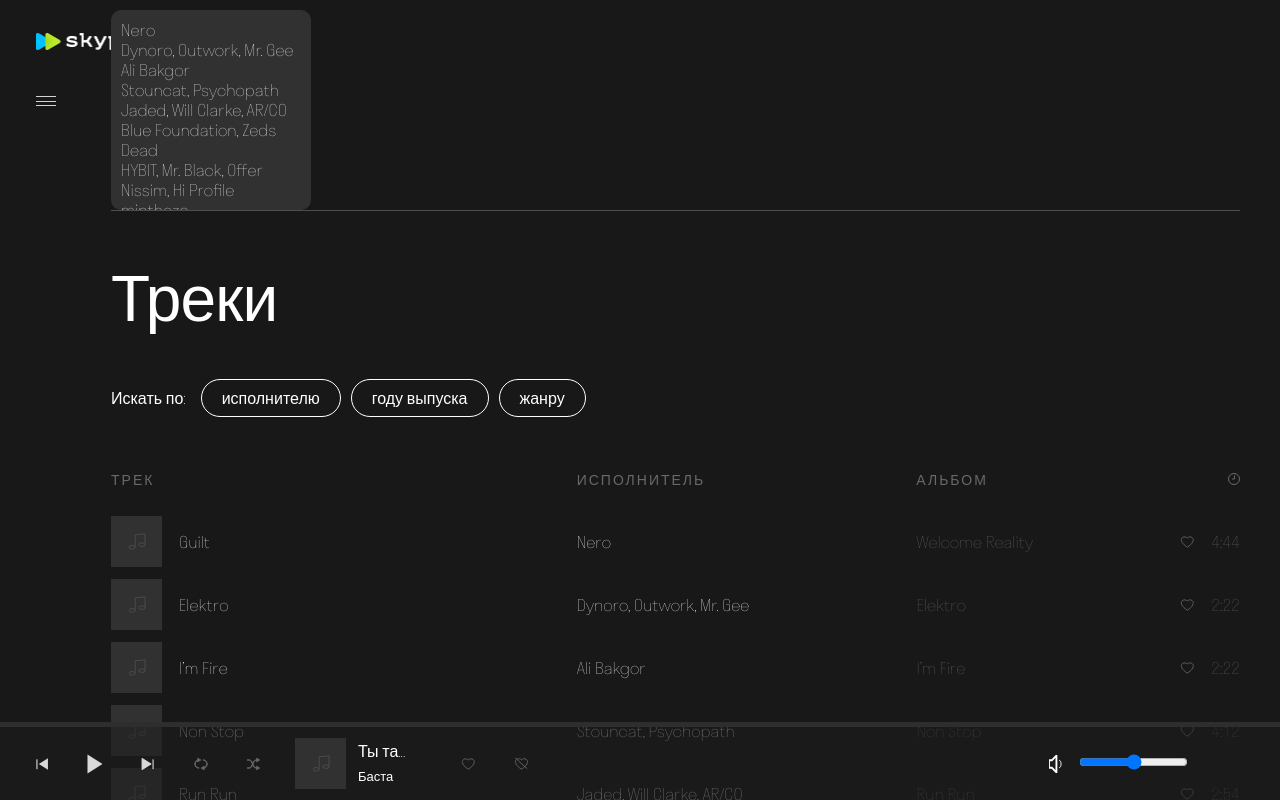
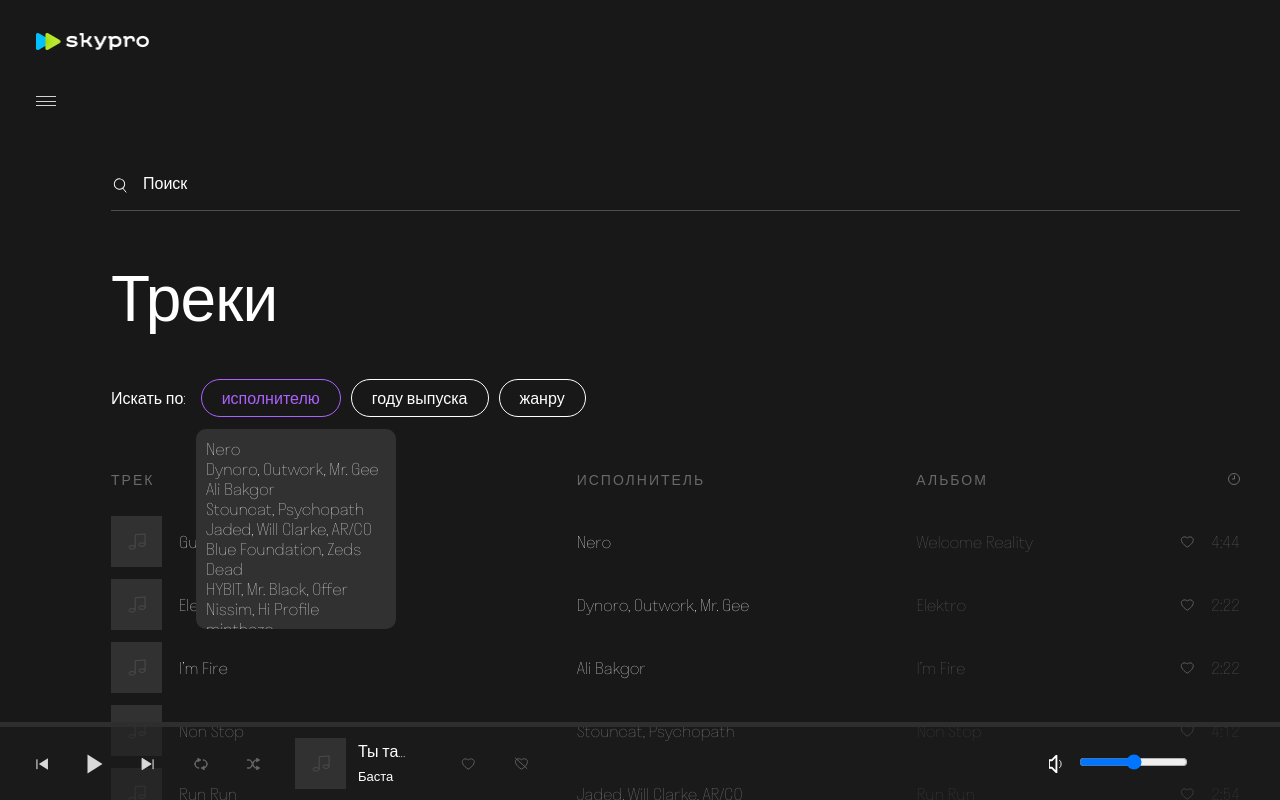
Before and after one commit to Anton-Somikkk/music, a React (Create React App) app: page / in a window 1280 px wide. Both pictures are taken after a click on the element "исполнителю". Built offline with nearby package versions, Linux system fonts and the light colour scheme.

Commit message:
домашка-3(2)

```diff
--- a/src/App.js
+++ b/src/App.js
@@ -1,4 +1,4 @@
-import React, { useRef, useEffect } from "react";
+import React, {useRef} from "react";
 import tracks from './tracks';
 
 function Wrapper() {
@@ -141,49 +141,54 @@
 
 function CentralBlockFilter() {
 
-  const [visibleListAuthorsElements, setVisibleListAuthorsElements] = useState(false);
-  const [visibleListYearsElements, setVisibleListYearsElements] = useState(false);
+  const [visibleListAuthors, setVisibleListAuthors] = useState(false);
+  const [visibleListYears, setVisibleListYears] = useState(false);
+  const listAuthors = useRef(null);
+  // const listYears = useRef(null);
 
-  const toggleVisibilityListAuthorsElements = () => setVisibleListAuthorsElements(!visibleListAuthorsElements);
-  const toggleVisibilityListYearsElements = () => setVisibleListYearsElements(!visibleListYearsElements);
+  const toggleVisibilityListAuthors = () => {
+    setVisibleListAuthors(!visibleListAuthors);
+    listAuthors.current.classList.add('button-focus');
+  };
+  const toggleVisibilityListYears = () => {
+    setVisibleListYears(!visibleListYears);
+    listAuthors.current.classList.remove('button-focus');
 
-  const inputRef = useRef();
-  const inputRef2 = useRef();
-
-  const scrollHandler = () => {
-    console.log(inputRef.current.getBoundingClientRect());
-    console.log(inputRef2.current.getBoundingClientRect());
 
   };
-  useEffect(() => {
-    window.addEventListener("click", scrollHandler, true);
-    return () => {
-      window.removeEventListener("click", scrollHandler, true);
-    };
-  }, []);
+
+
+
+
+
+
 
 
   return (
-    <>
+
       <div className="centerblock__filter filter">
           <div className="filter__title">Искать по:</div>
-          <div ref={inputRef2} role="presentation" className="filter__button button-author _btn-text"
-           onClick={toggleVisibilityListAuthorsElements}
-            onKeyDown={toggleVisibilityListAuthorsElements}>исполнителю</div>
+          <div ref={listAuthors} role="presentation" className="filter__button button-author _btn-text"
+           onClick={toggleVisibilityListAuthors}
+            onKeyDown={toggleVisibilityListAuthors}>исполнителю</div>
           <div role="presentation" className="filter__button button-year _btn-text"
-           onClick={toggleVisibilityListYearsElements}
-            onKeyDown={toggleVisibilityListYearsElements}>году выпуска</div>
-          <div ref={inputRef} className="filter__button button-genre _btn-text">жанру</div>
+           onClick={toggleVisibilityListYears}
+            onKeyDown={toggleVisibilityListYears}>году выпуска</div>
+          <div className="filter__button button-genre _btn-text">жанру</div>
+
+            {visibleListAuthors && (<div className="centerblock__popup-list-authors centerblock__popup-list_overflow">
+        <FilterPopupListAuthorsElementsRender />
+        </div>)}
+
+            {visibleListYears && (<div className="centerblock__popup-list-years centerblock__popup-list_overflow">
+        <FilterPopupListYearsElementsRender />
+        </div>)}
+
       </div>
 
-      {visibleListAuthorsElements && (<div className="centerblock__popup-list">
-      <FilterPopupListAuthorsElementsRender />
-      </div>)}
 
-      {visibleListYearsElements && (<div className="centerblock__popup-list">
-      <FilterPopupListYearsElementsRender />
-      </div>)}
-    </>
+
+
   );
 
 }
--- a/src/css/style.css
+++ b/src/css/style.css
@@ -216,17 +216,42 @@
       -ms-flex-align: center;
           align-items: center;
   margin-bottom: 51px;
+  position: relative;
 }
 
-.centerblock__popup-list {
+.centerblock__popup-list-authors, .centerblock__popup-list-years {
   width: 200px;
   height: 200px;
   position: absolute;
-  top: 10px;
+  top: 50px;
+  left: 85px;
   padding: 10px;
   border-radius: 10px;
   background-color: #313131;
+}
+
+.centerblock__popup-list_overflow {
   overflow-y: auto;
+}
+
+.centerblock__popup-list_overflow::-webkit-scrollbar {
+  width: 20px;
+}
+
+.centerblock__popup-list_overflow::-webkit-scrollbar-track {
+  background: #313131;
+  border-radius: 10px;
+}
+
+.centerblock__popup-list_overflow::-webkit-scrollbar-thumb {
+  background-color: #181818;
+  border-radius: 10px;
+  border: 3px solid #FFF;
+}
+
+.centerblock__popup-list_overflow::-webkit-scrollbar-thumb:hover {
+  background-color: #fff;
+  border: 3px solid #181818;
 }
 
 .centerblock__content {
@@ -880,4 +905,9 @@
 .volume__progress-line {
   width: 109px;
 }
+
+.button-focus {
+  color: #ad61ff;
+  border: 1px solid #ad61ff;
+}
 /*# sourceMappingURL=style.css.map */
--- a/src/css/style.scss
+++ b/src/css/style.scss
@@ -220,18 +220,45 @@
         flex-direction: row;
         align-items: center;
         margin-bottom: 51px;
+        position: relative;
     }
 
-    &__popup-list {
+    &__popup-list-authors, &__popup-list-years {
         width: 200px;
         height: 200px;
         position: absolute;
-        top: 10px;
+        top: 50px;
+        left: 85px;
         padding: 10px;
         border-radius: 10px;
         background-color: #313131;
+    }
 
+    &__popup-list_overflow {
         overflow-y: auto;
+
+    }
+
+    &__popup-list_overflow::-webkit-scrollbar {
+
+        width: 20px;
+    }
+
+    &__popup-list_overflow::-webkit-scrollbar-track {
+        background: #313131;
+        border-radius: 10px;
+
+    }
+
+    &__popup-list_overflow::-webkit-scrollbar-thumb {
+        background-color: #181818;
+        border-radius: 10px;
+        border: 3px solid #FFF;
+    }
+
+    &__popup-list_overflow::-webkit-scrollbar-thumb:hover {
+        background-color: #fff;
+        border: 3px solid #181818;
     }
 
     &__content {
@@ -775,3 +802,9 @@
         width: 109px;
     }
 }
+
+.button-focus {
+    color: rgba(173, 97, 255, 1);
+    border: 1px solid rgba(173, 97, 255, 1);
+
+}
```
Also changed, not shown: 1 other file (tests, documents, lock files or other folders).
